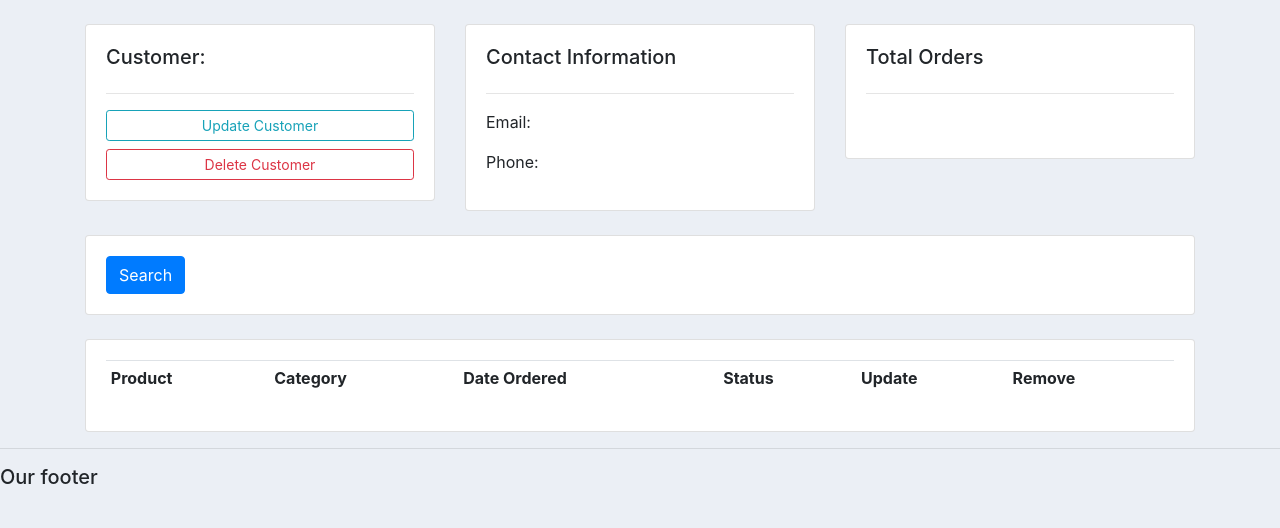
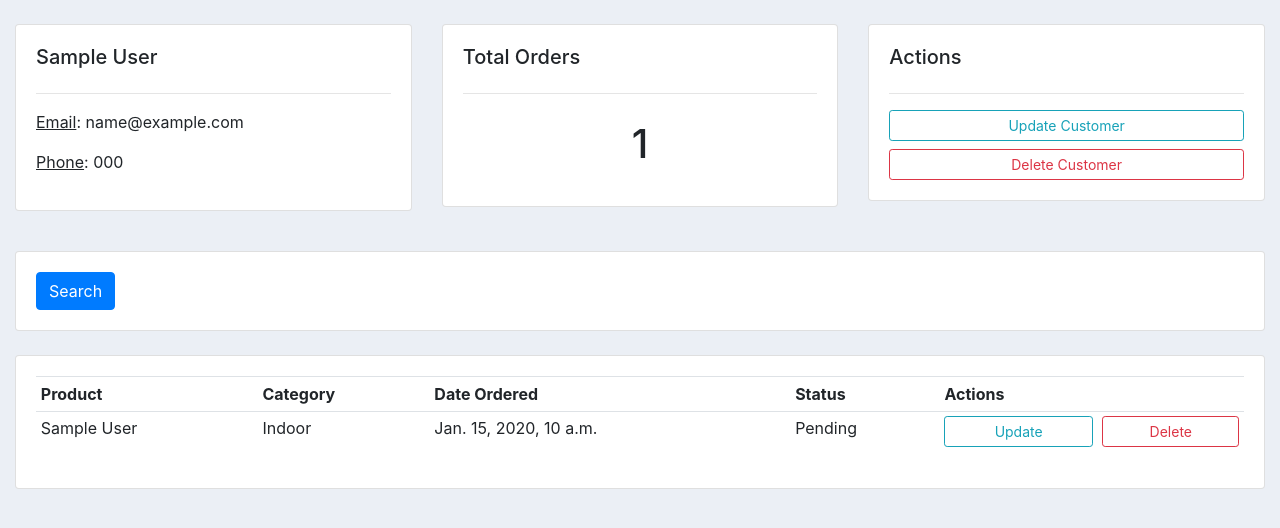
Before and after one commit to JorgeGalingP/python-CMR, a Django app: template account/templates/account/customer.html in a window 1280 px wide. Shown: the part 56-584 px from the top of the page. Run offline with Django 3.2, Linux system fonts and the light colour scheme; tables that the repository leaves empty hold one stand-in row (values such as "Sample post"); the template is opened without the code that fills it: values that come from a table or form of the project are taken from there, most other values are stand-ins (such as "Sample title", 1, 10 or a date in 2020); lists and menus that the app fills with data are empty; some libraries are stand-ins or nearby versions.

Commit message:
Added dynamic links for customers
Added some dynamic links for the account app and polished main templates

```diff
--- a/account/templates/account/customer.html
+++ b/account/templates/account/customer.html
@@ -4,30 +4,29 @@
 <br>
 
 <div class="row">
-	<div class="col-md">
+	<div class="col-md-4 mb-3">
 		<div class="card card-body">
-			<h5>Customer:</h5>
+			<h5>{{customer.name}}</h5>
+			<hr>
+			<p><u>Email</u>: {{customer.email}}</p>
+			<p><u>Phone</u>: {{customer.phone}}</p>
+		</div>
+	</div>
+
+	<div class="col-md-4 mb-3">
+		<div class="card card-body">
+			<h5>Total Orders</h5>
+			<hr>
+			<h1 style="text-align: center;padding: 10px">{{total_orders}}</h1>
+		</div>
+	</div>
+
+	<div class="col-md-4 mb-3">
+		<div class="card card-body">
+			<h5>Actions</h5>
 			<hr>
 			<a class="btn btn-outline-info  btn-sm btn-block" href="">Update Customer</a>
 			<a class="btn btn-outline-danger  btn-sm btn-block" href="">Delete Customer</a>
-
-		</div>
-	</div>
-
-	<div class="col-md">
-		<div class="card card-body">
-			<h5>Contact Information</h5>
-			<hr>
-			<p>Email: </p>
-			<p>Phone: </p>
-		</div>
-	</div>
-
-	<div class="col-md">
-		<div class="card card-body">
-			<h5>Total Orders</h5>
-			<hr>
-			<h1 style="text-align: center;padding: 10px"></h1>
 		</div>
 	</div>
 </div>
@@ -56,10 +55,20 @@
 					<th>Category</th>
 					<th>Date Ordered</th>
 					<th>Status</th>
-					<th>Update</th>
-					<th>Remove</th>
+					<th>Actions</th>
+                    <th></th>
 				</tr>
 
+				{% for order in orders %}
+					<tr>
+                        <td>{{order.product.name}}</td>
+                        <td>{{order.product.category}}</td>
+						<td>{{order.date_created}}</td>
+                        <td>{{order.status}}</td>
+                        <td><button type="button" class="btn btn-outline-info btn-block btn-sm">Update</button></td>
+                        <td><button type="button" class="btn btn-outline-danger btn-block btn-sm">Delete</button></td>
+                    </tr>
+				{% endfor %}
 			</table>
 		</div>
 	</div>
--- a/account/templates/account/main.html
+++ b/account/templates/account/main.html
@@ -13,13 +13,11 @@
     <body>
 
         {% include 'account/navbar.html' %}
-        <div class="container">
+        <div class="container-fluid">
         {% block content %}
 
         {% endblock %}
         </div>
-        <hr>
-        <h5>Our footer</h1>
     </body>
 
     <script src="https://code.jquery.com/jquery-3.3.1.slim.min.js" integrity="sha384-q8i/X+965DzO0rT7abK41JStQIAqVgRVzpbzo5smXKp4YfRvH+8abtTE1Pi6jizo" crossorigin="anonymous"></script>
--- a/account/templates/account/navbar.html
+++ b/account/templates/account/navbar.html
@@ -2,17 +2,17 @@
 
 <nav class="navbar navbar-expand-lg navbar-dark bg-dark">
     <!--<img id="logo" src="{% static '/images/logo.png' %}" href="#">-->
-    <a class="navbar-brand" href="#">Python-CMR</a>
+    <a class="navbar-brand" href="{% url 'account_home' %}">Python-CMR</a>
     <button class="navbar-toggler" type="button" data-toggle="collapse" data-target="#navbarNav" aria-controls="navbarNav" aria-expanded="false" aria-label="Toggle navigation">
       <span class="navbar-toggler-icon"></span>
     </button>
     <div class="collapse navbar-collapse" id="navbarNav">
       <ul class="navbar-nav">
         <li class="nav-item active">
-          <a class="nav-link" href="#">Dashboard</a>
+          <a class="nav-link" href="{% url 'account_home' %}">Dashboard</a>
         </li>
         <li class="nav-item">
-          <a class="nav-link" href="#">Products</a>
+          <a class="nav-link" href="{% url 'account_products' %}">Products</a>
         </li>
       </ul>
     </div>
--- a/account/urls.py
+++ b/account/urls.py
@@ -2,7 +2,7 @@ from django.urls import path
 from . import views
 
 urlpatterns = [
-    path('', views.home),
-    path('products/', views.products),
-    path('customer/', views.customer),
+    path('', views.home, name="account_home"),
+    path('products/', views.products, name="account_products"),
+    path('customer/<str:customer_pk>', views.customer, name="account_customer"),
 ]
```
Also changed, not shown: account/templates/account/dashboard.html (+11 -5 lines), account/templates/account/status.html (+6 -12 lines), account/views.py (+10 -2 lines).
